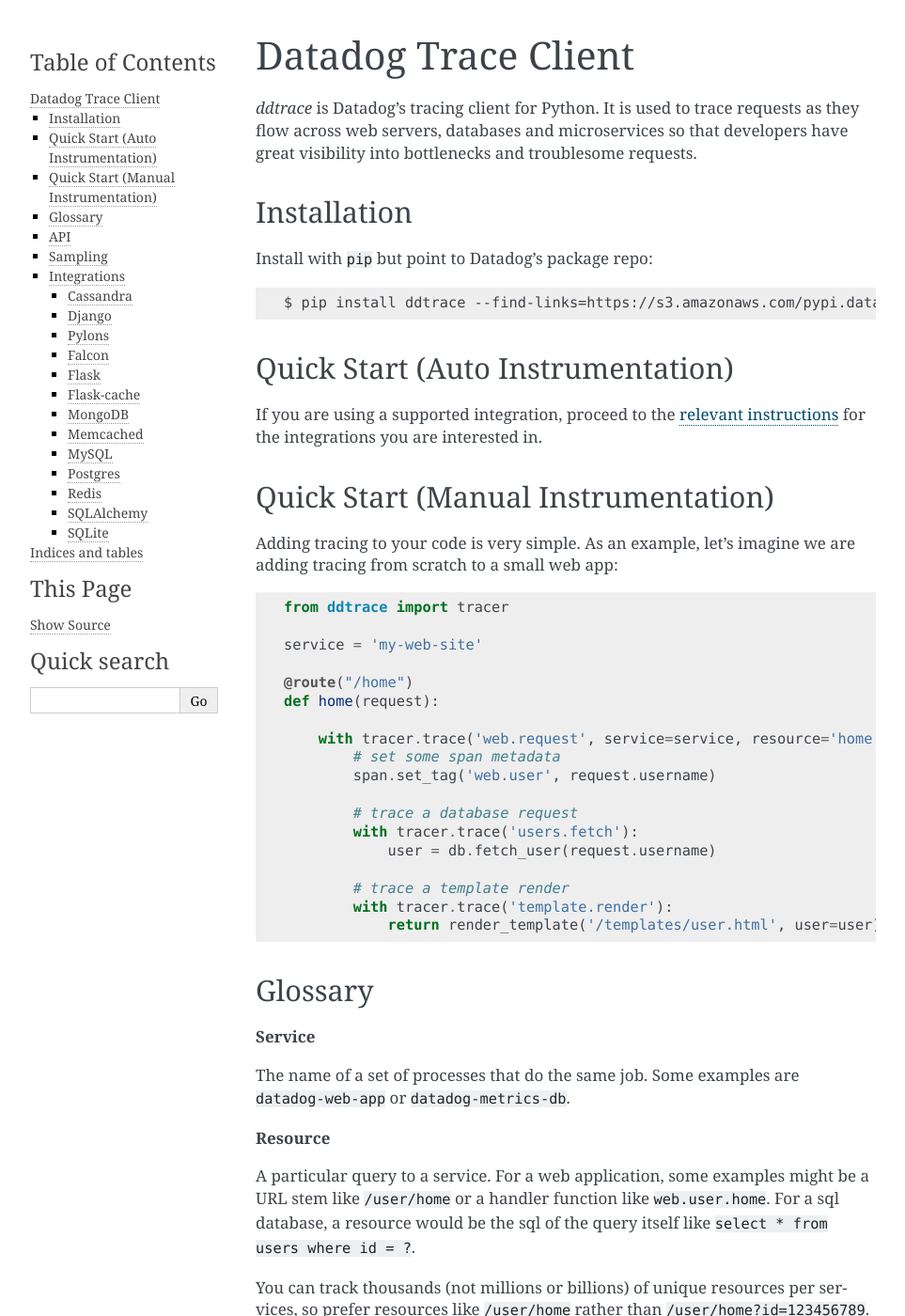
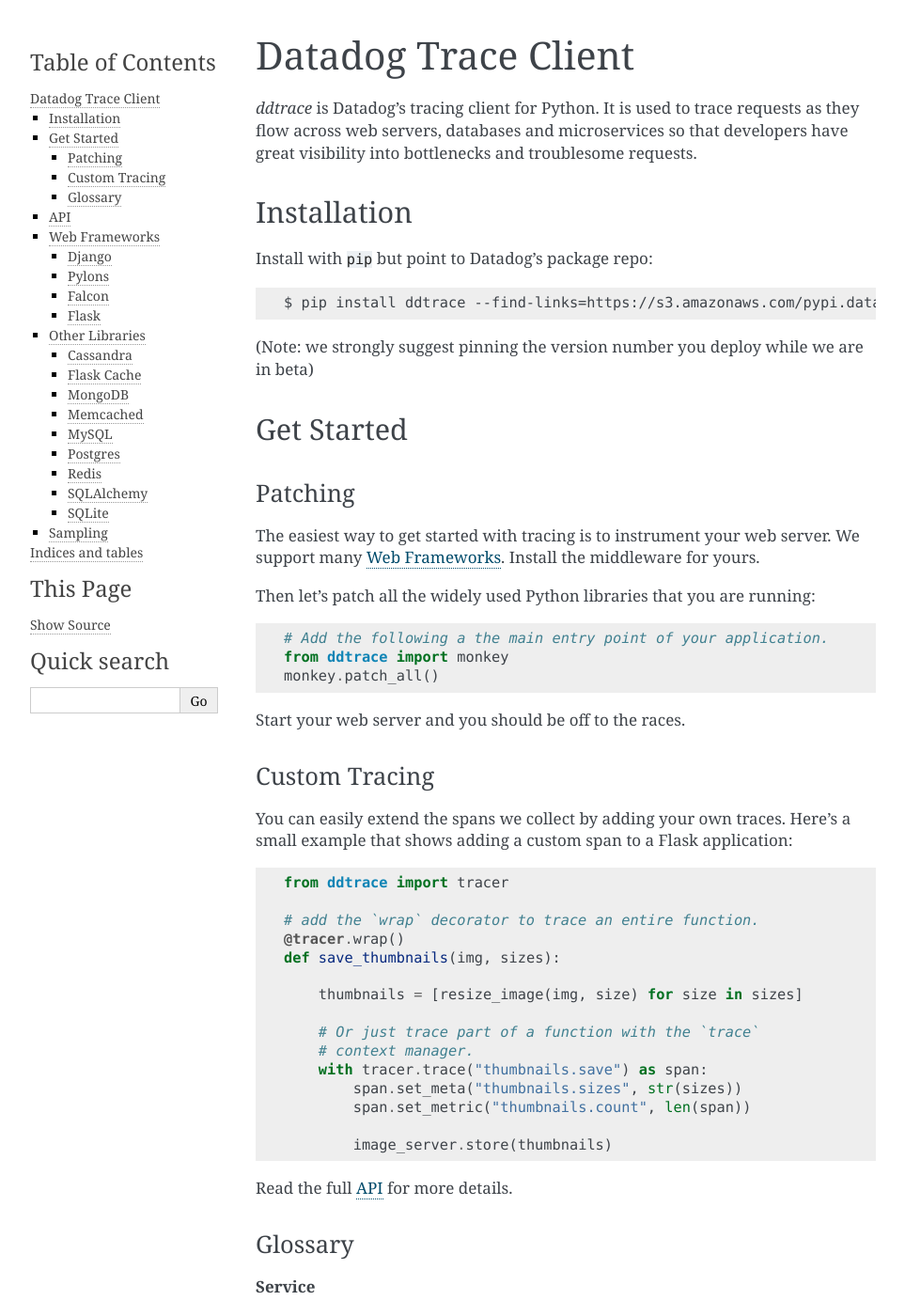
Before and after one commit to korniltsev-grafanista/pyroscope-python, a Sphinx documentation site: the page built from docs/index.rst, in a window 1280 px wide and 1400 px high. Shown: the whole window at 94% size, without its empty margins (148-1111 px from the left). Built offline with Sphinx 7.4.7, drawn with Linux system fonts in a browser that asks for light colours; some of the changed text lies outside the part shown.

Commit message:
add pin and custom tracing docs
Upstream-Commit: b935a6ce8b0d065cacea247ffd3e5f4bfac32697

```diff
--- a/docs/index.rst
+++ b/docs/index.rst
@@ -18,42 +12,59 @@
 
     $ pip install ddtrace --find-links=https://s3.amazonaws.com/pypi.datadoghq.com/trace/index.html
 
-Quick Start (Auto Instrumentation)
------------
-If you are using a supported integration, proceed to the :ref:`relevant instructions<integrations>` for the integrations you are interested in.
+(Note: we strongly suggest pinning the version number you deploy while we are
+in beta)
 
-Quick Start (Manual Instrumentation)
+Get Started
 -----------
 
-Adding tracing to your code is very simple. As an example, let's imagine we are adding
-tracing from scratch to a small web app::
+Patching
+~~~~~~~~
+
+The easiest way to get started with tracing is to instrument your web server.
+We support many `Web Frameworks`_. Install the middleware for yours.
+
+Then let's patch all the widely used Python libraries that you are running::
+
+    # Add the following a the main entry point of your application.
+    from ddtrace import monkey
+    monkey.patch_all()
+
+Start your web server and you should be off to the races.
+
+Custom Tracing
+~~~~~~~~~~~~~~
+
+You can easily extend the spans we collect by adding your own traces. Here's a
+small example that shows adding a custom span to a Flask application::
 
     from ddtrace import tracer
 
-    service = 'my-web-site'
+    # add the `wrap` decorator to trace an entire function.
+    @tracer.wrap()
+    def save_thumbnails(img, sizes):
 
-    @route("/home")
-    def home(request):
+        thumbnails = [resize_image(img, size) for size in sizes]
 
-        with tracer.trace('web.request', service=service, resource='home') as span:
-            # set some span metadata
-            span.set_tag('web.user', request.username)
+        # Or just trace part of a function with the `trace`
+        # context manager.
+        with tracer.trace("thumbnails.save") as span:
+            span.set_meta("thumbnails.sizes", str(sizes))
+            span.set_metric("thumbnails.count", len(span))
 
-            # trace a database request
-            with tracer.trace('users.fetch'):
-                user = db.fetch_user(request.username)
+            image_server.store(thumbnails)
 
-            # trace a template render
-            with tracer.trace('template.render'):
-                return render_template('/templates/user.html', user=user)
+
+Read the full `API`_ for more details.
 
 
 Glossary
---------
+~~~~~~~~
 
 **Service**
 
-The name of a set of processes that do the same job. Some examples are :code:`datadog-web-app` or :code:`datadog-metrics-db`.
+The name of a set of processes that do the same job. Some examples are :code:`datadog-web-app` or :code:`datadog-metrics-db`. In general, you only need to set the
+service in your application's top level entry point.
 
 **Resource**
 
@@ -66,18 +77,11 @@
 You can track thousands (not millions or billions) of unique resources per services, so prefer
 resources like :code:`/user/home` rather than :code:`/user/home?id=123456789`.
 
-**App**
-
-The name of the code that a service is running. Some common open source
-examples are :code:`postgres`, :code:`rails` or :code:`redis`. If it's running
-custom code, name it accordingly like :code:`datadog-metrics-db`.
-
 **Span**
 
 A span tracks a unit of work in a service, like querying a database or
 rendering a template. Spans are associated with a service and optionally a
 resource. Spans have names, start times, durations and optional tags.
-
 
 API
 ---
@@ -91,37 +95,18 @@
     :members:
     :special-members: __init__
 
+.. autoclass:: ddtrace.Pin
+    :members:
+    :special-members: __init__
+
 .. toctree::
    :maxdepth: 2
 
 .. _integrations:
 
 
-Sampling
---------
-
-It is possible to sample traces with `ddtrace`.
-While the Trace Agent already samples traces to reduce the bandwidth usage, this client sampling
-reduces performance overhead.
-
-`RateSampler` samples a ratio of the traces. Its usage is simple::
-
-    from ddtrace.sampler import RateSampler
-
-    # Sample rate is between 0 (nothing sampled) to 1 (everything sampled).
-    # Sample 50% of the traces.
-    sample_rate = 0.5
-    tracer.sampler = RateSampler(sample_rate)
-
-
-Integrations
-------------
-
-
-Cassandra
-~~~~~~~~~
-
-.. automodule:: ddtrace.contrib.cassandra
+Web Frameworks
+--------------
 
 Django
 ~~~~~~
@@ -143,7 +128,15 @@
 
 .. automodule:: ddtrace.contrib.flask
 
-Flask-cache
+Other Libraries
+---------------
+
+Cassandra
+~~~~~~~~~
+
+.. automodule:: ddtrace.contrib.cassandra
+
+Flask Cache
 ~~~~~~~~~~~
 
 .. automodule:: ddtrace.contrib.flask_cache
@@ -191,6 +184,27 @@
 
 .. autofunction:: ddtrace.contrib.sqlite3.connection_factory
 
+Sampling
+--------
+
+It is possible to sample traces with `ddtrace`.
+While the Trace Agent already samples traces to reduce the bandwidth usage, this client sampling
+reduces performance overhead.
+
+`RateSampler` samples a ratio of the traces. Its usage is simple::
+
+    from ddtrace.sampler import RateSampler
+
+    # Sample rate is between 0 (nothing sampled) to 1 (everything sampled).
+    # Sample 50% of the traces.
+    sample_rate = 0.5
+    tracer.sampler = RateSampler(sample_rate)
+
+
+
+
+
+
 
 Indices and tables
 ==================
```
Also changed, not shown: other parts of docs/index.rst (+0 -6 lines), 1 other file.
